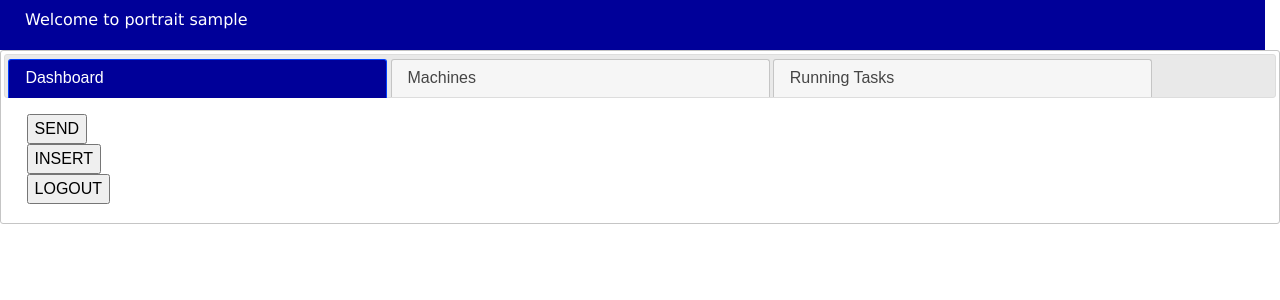
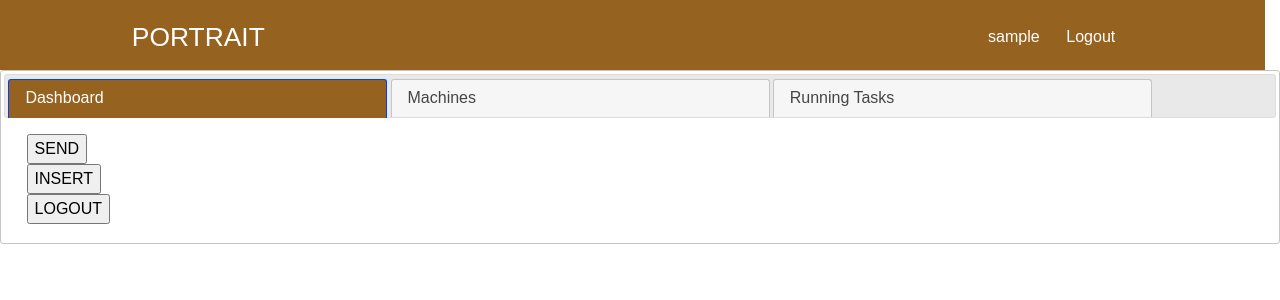
Before and after one commit to 55abhilash/portrait, a Django app: page / in a window 1280 px wide. Shown: the top 300 px of the page. Run offline with Django 3.2, Linux system fonts and the light colour scheme; the visitor is signed in with stand-in values (Sample User, id 1); some libraries are stand-ins or nearby versions.

Commit message:
modified:   p1/templates/index.html Changed color styles. Added logout href and logged in user name on the top bar 	modified:   p1/urls.py 	modified:   p1/views.py 	modified:   p1/views.pyc 	modified:   portrait/urls.py 	modified:   portrait/urls.pyc Created view logout_portrait, which logs user out and then redirects to login page

```diff
--- a/p1/templates/index.html
+++ b/p1/templates/index.html
@@ -17,36 +17,45 @@
 
     <style>
         #tabs .ui-tabs-active {
-            background: #000099;
+            background: #966220;
         }
         .ui-tabs {
         }
         #header {
 	        position: relative;
-	        height: 50px;
+	        height: 70px;
             width: 100%;
-            background: #000099;
+            background: #966220;
         }
 
         #welcome {
-            margin-left: 25px;
-            margin-top: 8px;
+            margin-top: 18px;
+            text-align: center;
             color: white;
+            font-size: 165%;
+        }
+
+        #loginuser {
+            margin-top: 25px;
+            text-align: center;
+            color: white;
+            font-size: 100%;
         }
 
         body {
             margin: 0;
-            font-family: Verdana, Tahoma, sans-serif;
+            font-family: 'Exo', sans-serif;
+            font-weight: 500;
         }
     </style>
 
 </head>
 
 <body>
-                <div class="row" id="header">
-                    <div class="col-md-5" id="welcome">Welcome to portrait {{ request.user }}</div>
-                    <div class="col-md-3"></div>
+                <div class="row header" id="header">
+                    <div class="col-md-4" id="welcome">PORTRAIT</div>
                     <div class="col-md-4"></div>
+                    <div class="col-md-4" id="loginuser">{{ request.user }}&nbsp; &nbsp; &nbsp; <a href="http://localhost/logout/" style="color:white;">Logout</a></div>
                 </div>
 			<script>
 					$(function() {
--- a/p1/urls.py
+++ b/p1/urls.py
@@ -6,4 +6,5 @@ urlpatterns = [
         url(r'^$', 'portrait.p1.views.index', name='index'),
         url(r'^login/', 'portrait.p1.views.login_portrait', name='login'),
         url(r'^pending_reg/', 'portrait.p1.views.pending_reg', name='pending_reg'),
+        url(r'^logout/', 'portrait.p1.views.logout_portrait', name='logout'),
 ]
--- a/p1/views.py
+++ b/p1/views.py
@@ -30,10 +30,6 @@ def index(request):
             return HttpResponse(json.dumps(x))
         elif(preq == '2'):
             return HttpResponse("INSERTED")
-        elif(preq == '3'):
-            logout(request)
-            resp = {'status' : '0', 'url' : 'http://localhost/login/'}
-            return HttpResponse(json.dumps(resp), content_type='application/json')
     return render(request, 'index.html')
 
 def login_portrait(request):
@@ -56,6 +52,10 @@ def login_portrait(request):
     else :
         return render(request, 'login.html')
 
+def logout_portrait(request):
+    logout(request)
+    return redirect('http://localhost/')
+
 def pending_reg(request):
     if(request.method=='POST'):
         reg = registrations()
--- a/portrait/urls.py
+++ b/portrait/urls.py
@@ -22,5 +22,6 @@ urlpatterns = [
     url(r'^admin/', admin.site.urls),
     url(r'^$', views.index, name='index'),
     url(r'^login/', views.login_portrait, name='login'),
+    url(r'^logout/', views.logout_portrait, name='logout'),
     url(r'^pending_reg/', views.pending_reg, name='pending_reg'),
 ]
```
Also changed, not shown: 2 other files.
